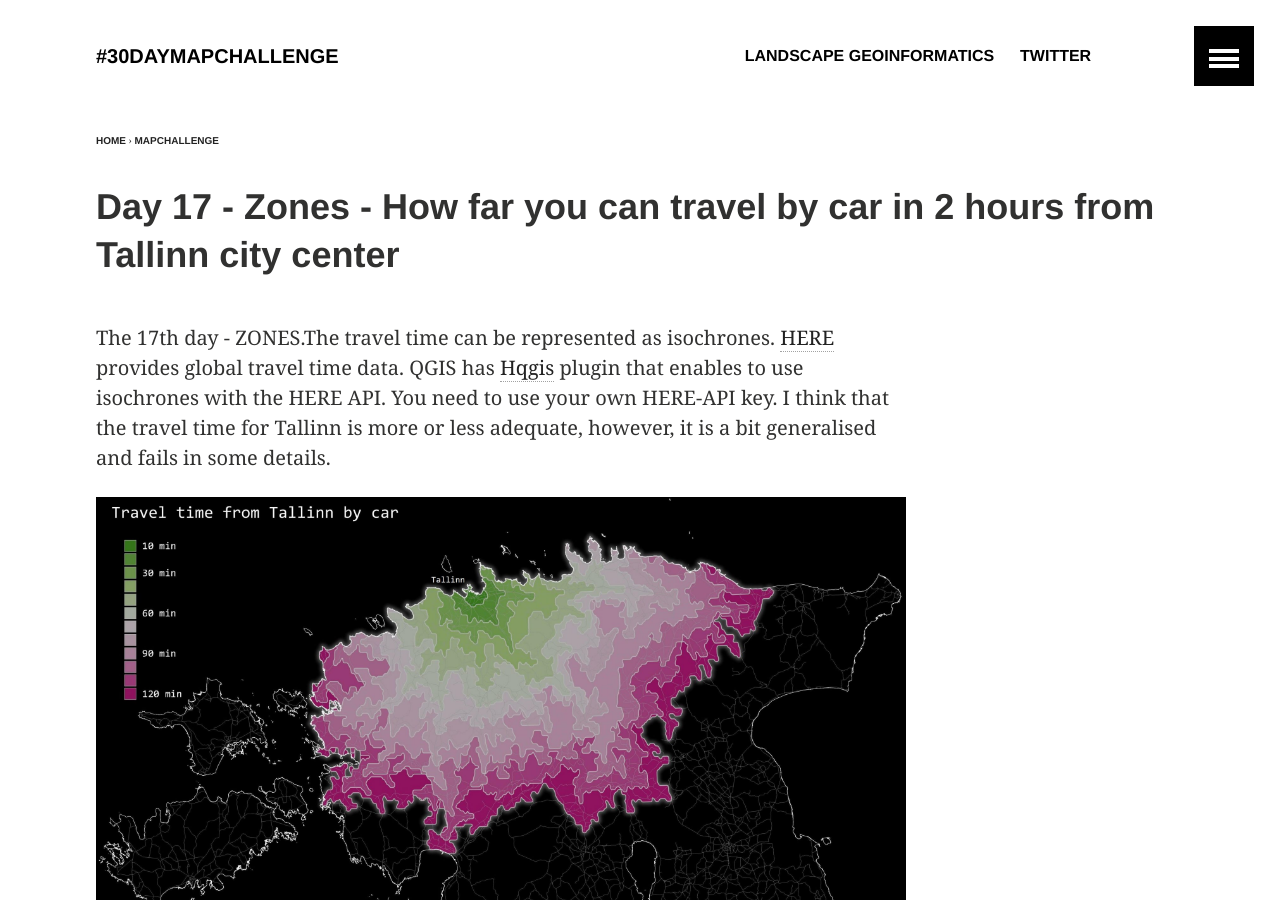
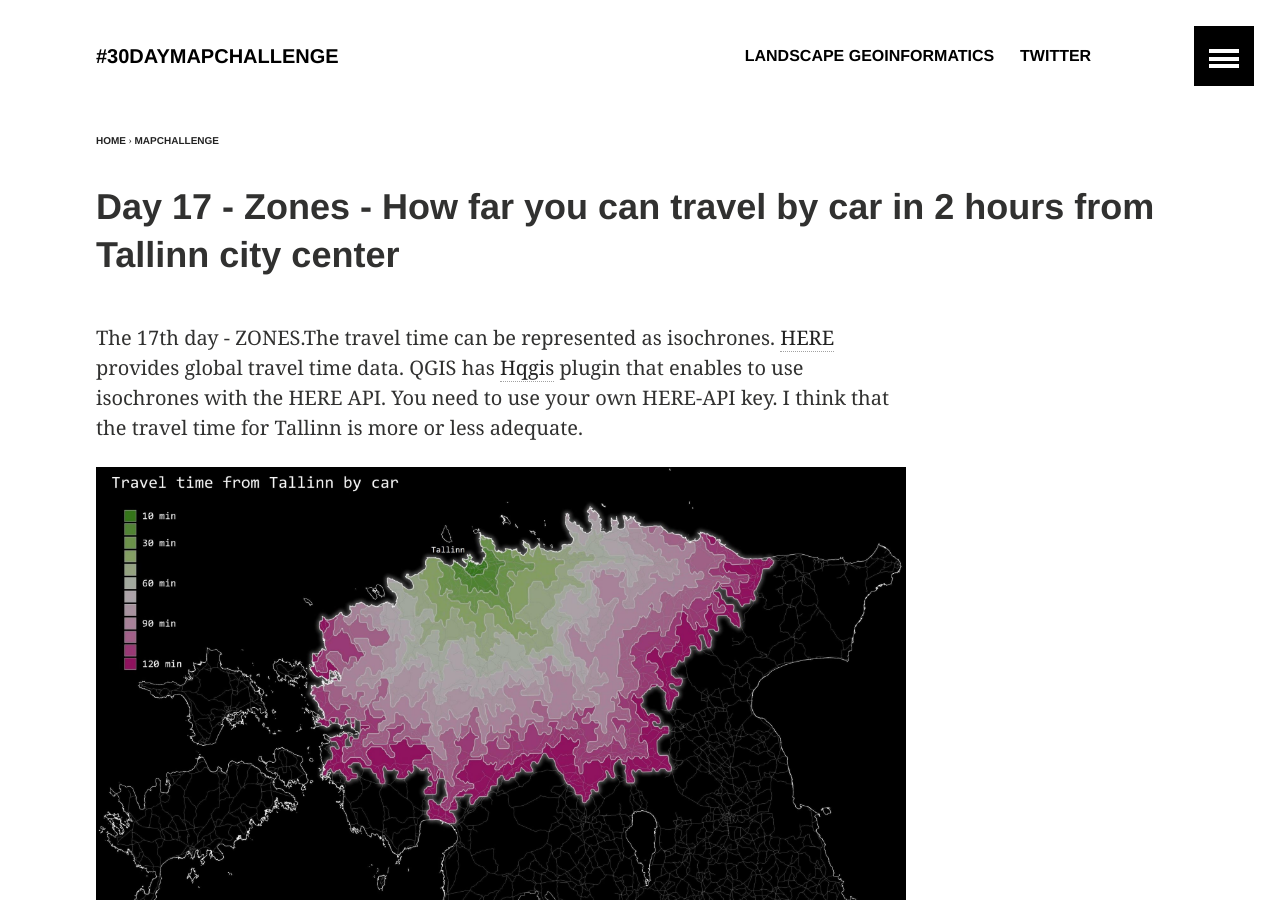
Before and after one commit to kevelyn1/30DayMapChallenge2019, a Jekyll site: the page built from _posts/mapchallenge/2019-11-17-day-17.md, in a window 1280 px wide and 900 px high. Built offline with Jekyll 4.4.1, drawn with Linux system fonts in a browser that asks for light colours.

Commit message:
Update 2019-11-17-day-17.md

```diff
--- a/_posts/mapchallenge/2019-11-17-day-17.md
+++ b/_posts/mapchallenge/2019-11-17-day-17.md
@@ -6,7 +6,7 @@
 image:
   teaser: travel-time-from-Tln-by-car-scaled.jpg
 ---
-The 17th day - ZONES.The travel time can be represented as isochrones. [HERE](https://www.here.com/) provides global travel time data. QGIS has [Hqgis](https://github.com/riccardoklinger/Hqgis) plugin that enables to use isochrones with the HERE API. You need to use your own HERE-API key. I think that the travel time for Tallinn is more or less adequate, however, it is a bit generalised and fails in some details.
+The 17th day - ZONES.The travel time can be represented as isochrones. [HERE](https://www.here.com/) provides global travel time data. QGIS has [Hqgis](https://github.com/riccardoklinger/Hqgis) plugin that enables to use isochrones with the HERE API. You need to use your own HERE-API key. I think that the travel time for Tallinn is more or less adequate.
 
 ![image of day 17 post](../../images/travel-time-from-Tln-by-car-scaled.jpg)
 
```
